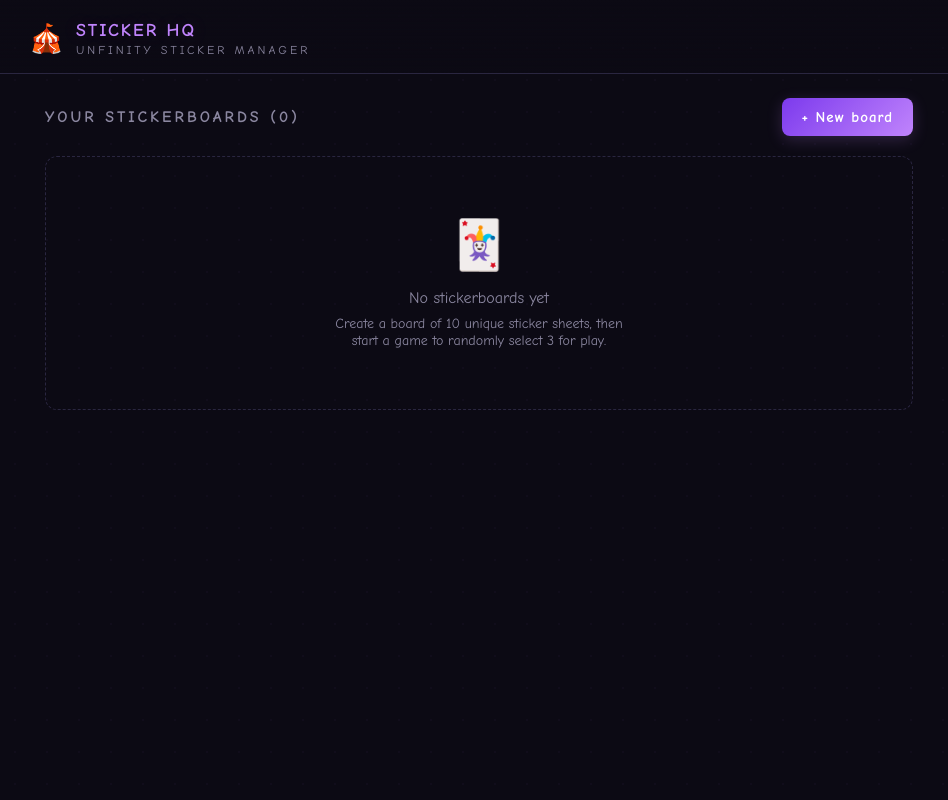
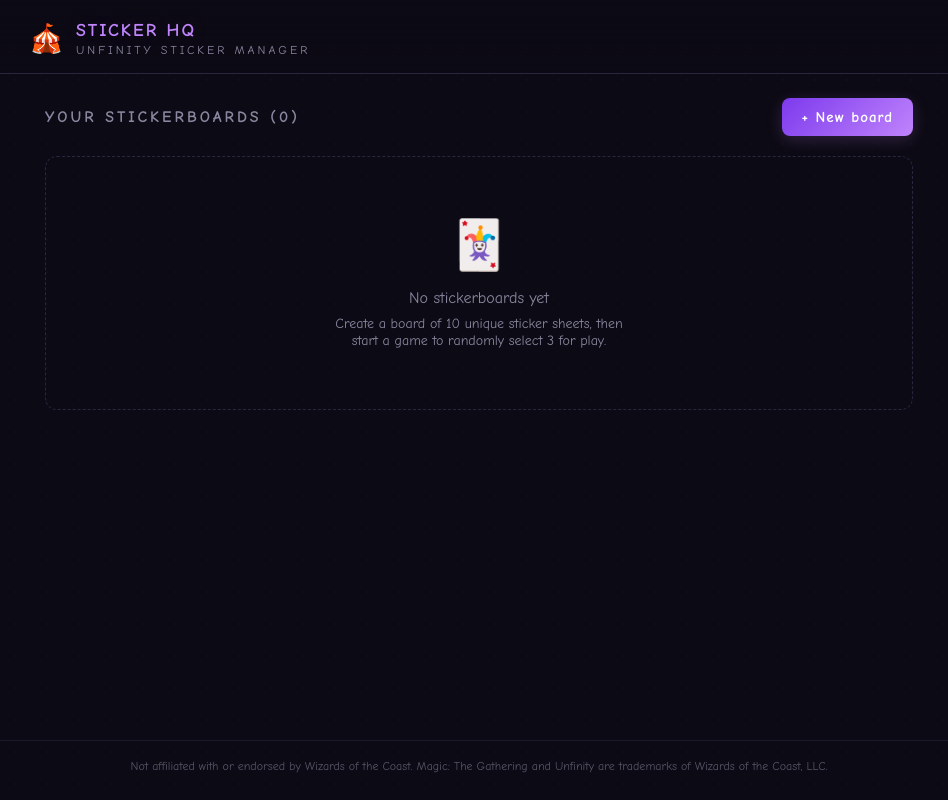
Before and after one commit to andreshomeroloz/mtg-sticker-tracker, a React (Vite) app: page / in a window 1280 px wide. Shown: the whole page, without its empty margins (161-1109 px from the left). Built offline with nearby package versions, Linux system fonts and the light colour scheme.

Commit message:
Added in-app disclaimer

```diff
--- a/src/App.jsx
+++ b/src/App.jsx
@@ -221,6 +221,7 @@ export default function App() {
   return (
     <div style={{
       minHeight: "100vh",
+      display: "flex", flexDirection: "column",
       background: COLORS.bg,
       color: COLORS.text,
       fontFamily: "'Comic Neue', cursive",
@@ -266,7 +267,7 @@ export default function App() {
         </div>
       </header>
 
-      <main style={{ maxWidth: 900, margin: "0 auto", padding: "24px 16px 80px", position: "relative", zIndex: 5 }}>
+      <main style={{ flex: 1, maxWidth: 900, width: "100%", margin: "0 auto", padding: "24px 16px 80px", position: "relative", zIndex: 5 }}>
         {view === "home" && (
           <HomeView boards={boards} onNewBoard={() => setView("newBoard")}
             onStartGame={startGame} onDeleteBoard={deleteBoard} onRenameBoard={renameBoard}
@@ -285,6 +286,14 @@ export default function App() {
             setGame={setGame} />
         )}
       </main>
+
+      <footer style={{
+        textAlign: "center", padding: "16px 24px 24px",
+        fontSize: 12, color: COLORS.textDim, lineHeight: 1.6,
+        borderTop: `1px solid ${COLORS.border}`, opacity: 0.6,
+      }}>
+        Not affiliated with or endorsed by Wizards of the Coast. Magic: The Gathering and Unfinity are trademarks of Wizards of the Coast, LLC.
+      </footer>
     </div>
   );
 }
```
